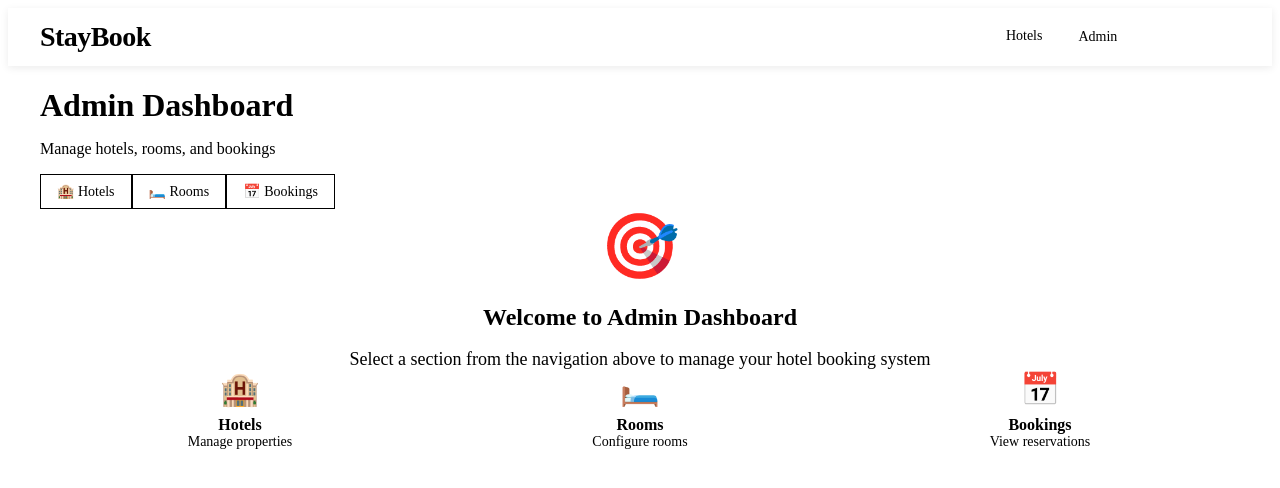
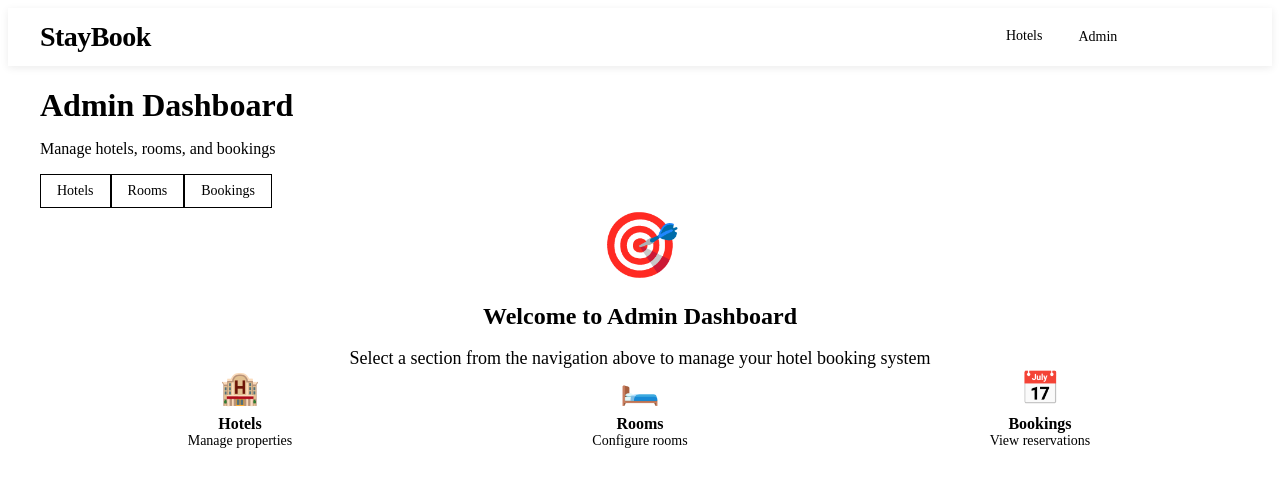
Before and after one commit to sahannadiranga-source/lanka-stay-mini-dockerized, a React (Vite) app in the folder frontend/: page /admin in a window 1280 px wide. Shown: the top 488 px of the page. Built offline with nearby package versions, Linux system fonts and the light colour scheme; no server answers.

Commit message:
ui changes

```diff
--- a/frontend/src/layouts/AdminLayout.tsx
+++ b/frontend/src/layouts/AdminLayout.tsx
@@ -38,13 +38,13 @@ export default function AdminLayout() {
           }}
         >
           <NavLink to="/admin/hotels" style={adminLinkStyle}>
-            🏨 Hotels
+             Hotels
           </NavLink>
           <NavLink to="/admin/rooms" style={adminLinkStyle}>
-            🛏️ Rooms
+             Rooms
           </NavLink>
           <NavLink to="/admin/bookings" style={adminLinkStyle}>
-            📅 Bookings
+            Bookings
           </NavLink>
         </div>
 
```
